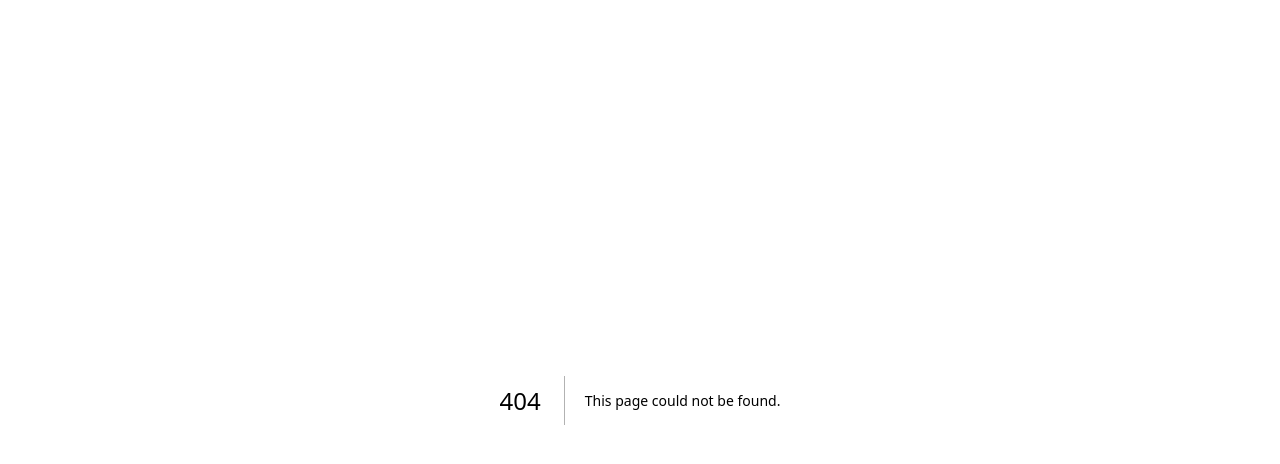
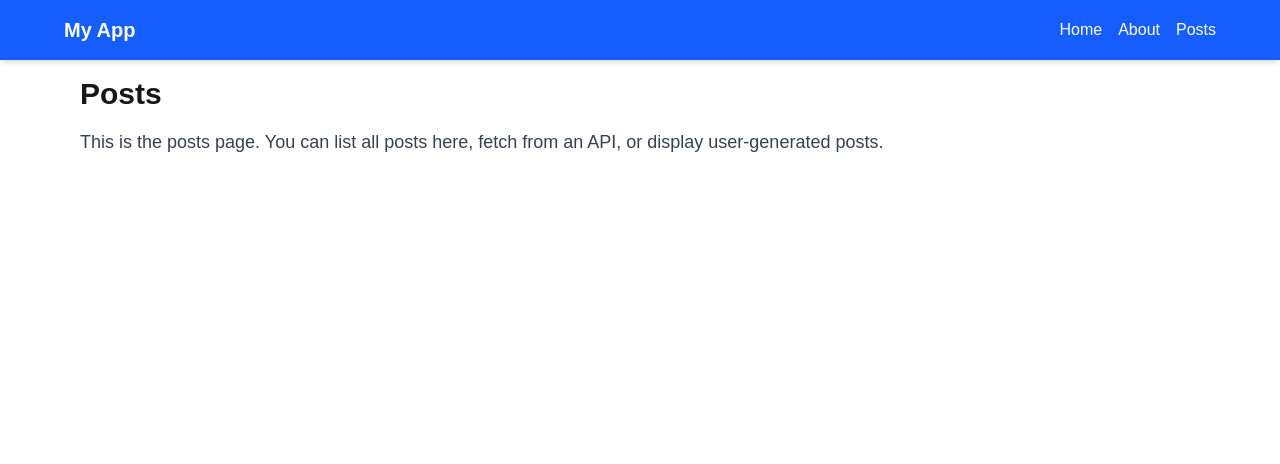
Before and after one commit to balogunkehinde13/alx-project-0x02-setup, a Next.js app in the folder alx-project-0x02/: page /post in a window 1280 px wide. Before the commit this address had no page. Shown: the top 464 px of the page. Built offline with nearby package versions, Linux system fonts and the light colour scheme.

Commit message:
created post page

```diff
--- a/alx-project-0x02/components/layout/Header.tsx
+++ b/alx-project-0x02/components/layout/Header.tsx
@@ -14,6 +14,9 @@ const Header: React.FC = () => {
           <Link href="/about" className="hover:underline">
             About
           </Link>
+           <Link href="/post" className="hover:underline">
+            Posts
+          </Link>
         </nav>
       </div>
     </header>
--- /dev/null
+++ b/alx-project-0x02/pages/post.tsx
@@ -0,0 +1,20 @@
+// pages/post.tsx
+import React from "react";
+import Header from "../components/layout/Header";
+
+const Post: React.FC = () => {
+  return (
+    <>
+      <Header />
+      <main className="max-w-6xl mx-auto p-4">
+        <h1 className="text-3xl font-bold mb-4">Posts</h1>
+        <p className="text-lg text-gray-700">
+          This is the posts page. You can list all posts here, fetch from an API,
+          or display user-generated posts.
+        </p>
+      </main>
+    </>
+  );
+};
+
+export default Post;
```
